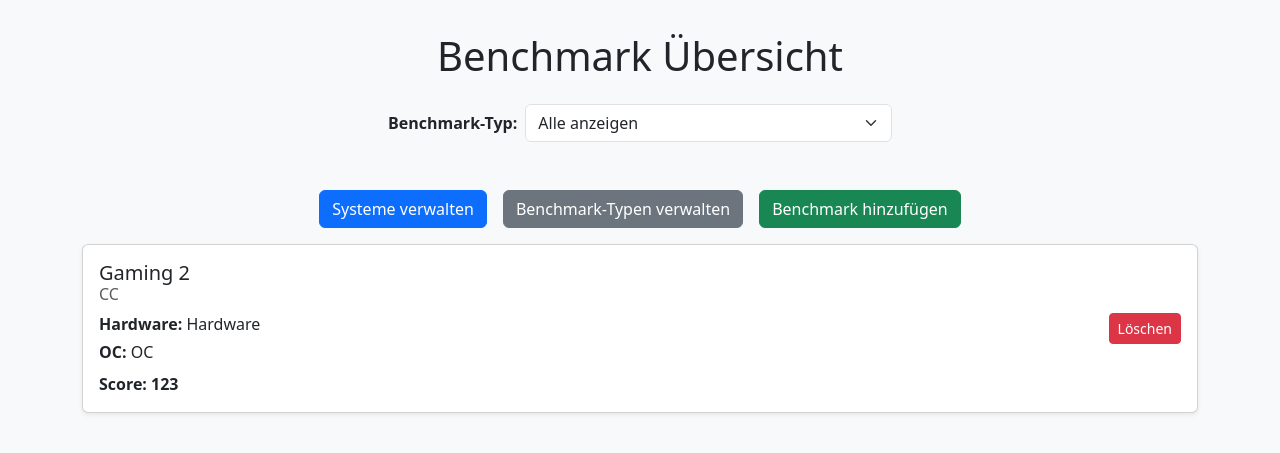
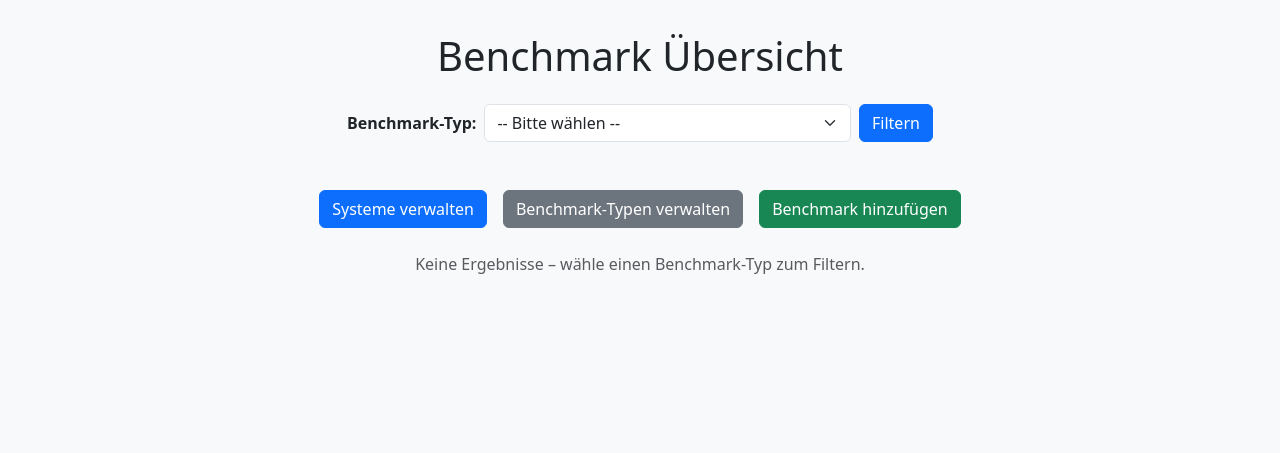
Before and after one commit to Malte007/Benchmark-App-Docker, a Flask app: page / in a window 1280 px wide. Shown: the top 453 px of the page. Run offline with Flask 3, Linux system fonts and the light colour scheme; data comes from the database, SQL or seed files in the repository.

Commit message:
Numbers for position in score table;No All values filter on startsite

```diff
--- a/app.py
+++ b/app.py
@@ -42,15 +42,27 @@ def edit_system(system_id):
     return render_template("edit_system.html", system=system)
 
 
-@app.route('/')
+@app.route("/", methods=["GET", "POST"])
 def index():
-    selected_type_id = request.args.get('benchmark_type', type=int)
     benchmark_types = BenchmarkType.query.all()
-    if selected_type_id:
-        benchmarks = Benchmark.query.filter_by(benchmark_type_id=selected_type_id).order_by(Benchmark.score.desc()).all()
-    else:
-        benchmarks = Benchmark.query.order_by(Benchmark.score.desc()).all()
-    return render_template('index.html', benchmarks=benchmarks, benchmark_types=benchmark_types, selected_type_id=selected_type_id)
+    selected_type_id = None
+    benchmarks = []
+
+    if request.method == "POST":
+        selected_type_id = request.form.get("benchmark_type")
+        if selected_type_id:
+            benchmarks = Benchmark.query \
+                .filter_by(benchmark_type_id=selected_type_id) \
+                .order_by(Benchmark.score.desc()) \
+                .all()
+
+    return render_template(
+        "index.html",
+        benchmark_types=benchmark_types,
+        selected_type_id=selected_type_id,
+        benchmarks=benchmarks
+    )
+
 
 @app.route('/add_system', methods=['GET', 'POST'])
 def add_system():
--- a/templates/index.html
+++ b/templates/index.html
@@ -25,6 +25,15 @@
     .btn-danger:hover {
       background-color: #c82333;
     }
+    .ranking-badge {
+      font-size: 1.2rem;
+      font-weight: bold;
+      color: #fff;
+      background-color: #007bff;
+      border-radius: 0.4rem;
+      padding: 0.2rem 0.6rem;
+      margin-right: 0.5rem;
+    }
   </style>
 </head>
 <body>
@@ -33,18 +42,21 @@
     <h1 class="mb-4 text-center">Benchmark Übersicht</h1>
 
     <!-- Benchmark-Typ Dropdown -->
-    <form method="get" class="mb-4">
+    <form method="POST" class="mb-4">
       <div class="row g-2 align-items-center justify-content-center">
         <div class="col-auto">
           <label for="benchmark_type" class="col-form-label fw-bold">Benchmark-Typ:</label>
         </div>
         <div class="col-sm-4">
-          <select class="form-select" name="benchmark_type" onchange="this.form.submit()">
-            <option value="">Alle anzeigen</option>
+          <select class="form-select" name="benchmark_type" id="benchmark_type">
+            <option value="">-- Bitte wählen --</option>
             {% for type in benchmark_types %}
               <option value="{{ type.id }}" {% if selected_type_id == type.id %}selected{% endif %}>{{ type.name }}</option>
             {% endfor %}
           </select>
+        </div>
+        <div class="col-auto">
+          <button type="submit" class="btn btn-primary">Filtern</button>
         </div>
       </div>
     </form>
@@ -56,17 +68,23 @@
       <a href="{{ url_for('add_benchmark') }}" class="btn btn-success">Benchmark hinzufügen</a>
     </div>
 
-    <!-- Benchmark-Liste: linear von oben nach unten -->
+    <!-- Benchmark-Liste nach Score sortiert -->
+    {% if benchmarks %}
       <div class="d-flex flex-column gap-3">
   {% for benchmark in benchmarks %}
     <div class="card shadow-sm animate__animated animate__fadeInUp">
       <div class="card-body d-flex justify-content-between align-items-center flex-wrap">
+        <div class="d-flex align-items-center mb-3 mb-md-0" style="min-width: 200px;">
+          <div class="me-4 text-center" style="font-size: 1.5rem; font-weight: bold; width: 50px;">
+            #{{ loop.index }}
+          </div>
           <div>
             <h5 class="card-title mb-1">{{ benchmark.system.name }}</h5>
             <h6 class="card-subtitle mb-2 text-muted">{{ benchmark.benchmark_type.name }}</h6>
             <p class="mb-1"><strong>Hardware:</strong> {{ benchmark.system.hardware or 'Keine Angabe' }}</p>
             <p class="mb-2"><strong>OC:</strong> {{ benchmark.system.oc or 'Keine Angabe' }}</p>
             <p class="card-text fw-bold mb-0">Score: {{ benchmark.score }}</p>
+          </div>
         </div>
         <div class="mt-2 mt-md-0">
           <a href="{{ url_for('delete_benchmark', benchmark_id=benchmark.id) }}" class="btn btn-sm btn-danger">Löschen</a>
@@ -75,8 +93,9 @@
     </div>
   {% endfor %}
 </div>
-
-
+    {% else %}
+      <p class="text-center text-muted mt-4">Keine Ergebnisse – wähle einen Benchmark-Typ zum Filtern.</p>
+    {% endif %}
   </div>
 
   <!-- Bootstrap JS -->
```
Lines whose indentation alone changed are shown as unchanged.
